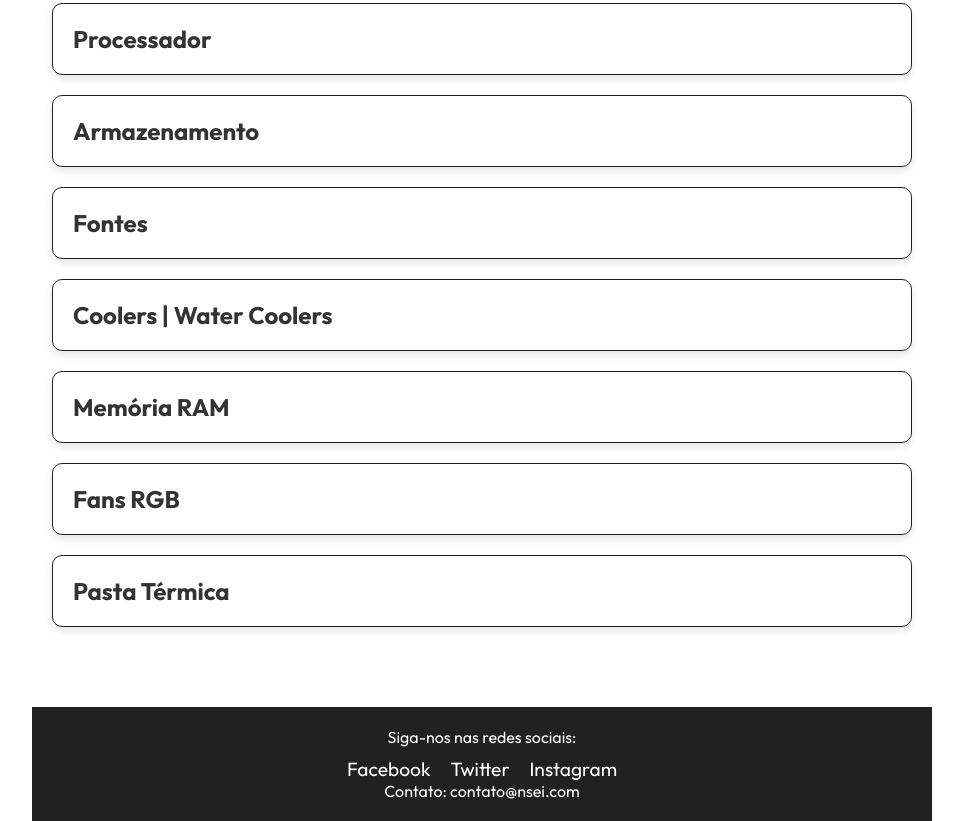
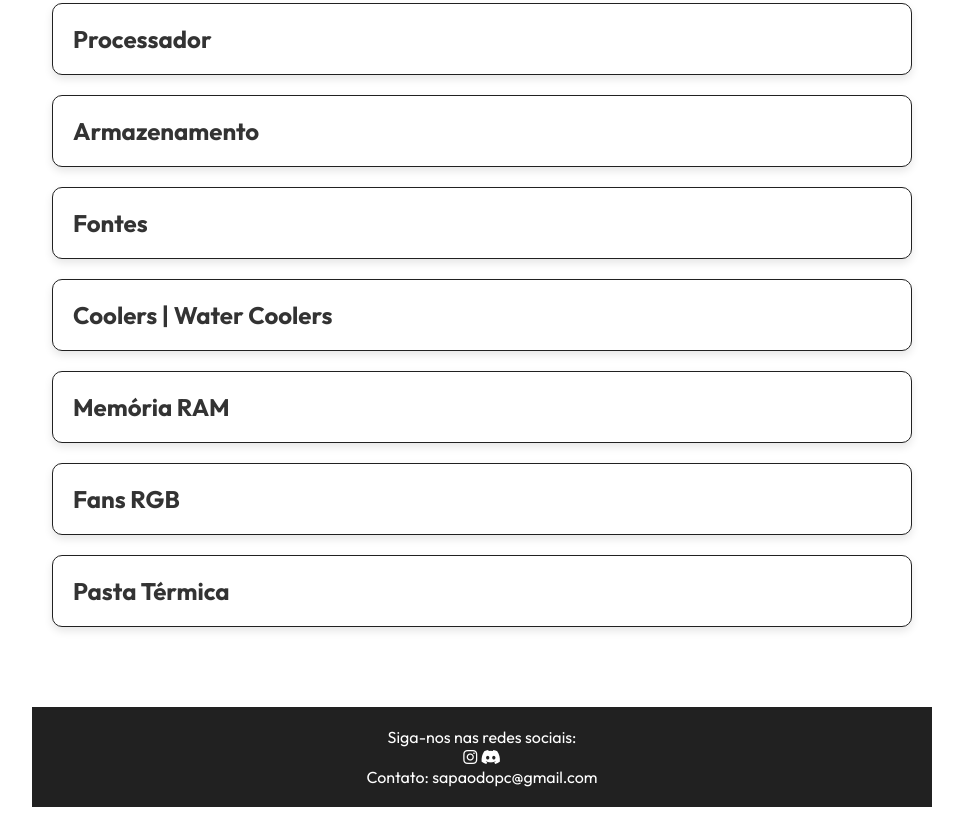
Before and after one commit to kauhzeb-saas/sapaodopc, a plain HTML site: page index.html in a window 1280 px wide. Shown: the part 1623-2444 px from the top of the page, without its empty margins (158-1121 px from the left). Drawn offline with Linux system fonts and the light colour scheme.

Commit message:
Update index.html

```diff
--- a/index.html
+++ b/index.html
@@ -16,7 +16,7 @@
   <div class="container">
     <header>
       <div class="watermark-logo">
-                <img src="https://cdn.discordapp.com/attachments/1219249039443361822/1270532472559636501/1000056438-removebg-preview.png?ex=66b40b12&is=66b2b992&hm=ff68f4578906e06dc0c60fede0f9648ad179e44bd24568f34b4570593d68342a&" alt="">
+        <img src="file:///home/motta/Downloads/fotor-20240813172114.png" alt="">
 
       </div>
       <nav>
@@ -147,16 +147,12 @@
 
     <footer>
       <p>Siga-nos nas redes sociais:</p>
-            <ul>
-                <li><a href="https://facebook.com">Facebook</a></li>
-                <li><a href="https://twitter.com">Twitter</a></li>
-                <li><a href="https://instagram.com">Instagram</a></li>
-            </ul>
-            <p>Contato: contato@nsei.com</p>
+      <div class="icon"></div>
+      <i class="fa-brands fa-instagram"></i>
+      <i class="fa-brands fa-discord"></i>
+      <p>Contato: sapaodopc@gmail.com </p>
+  </div>
   </footer>
-    </div>
-
-
 
 </body>
 
```
Lines whose indentation alone changed are shown as unchanged.
